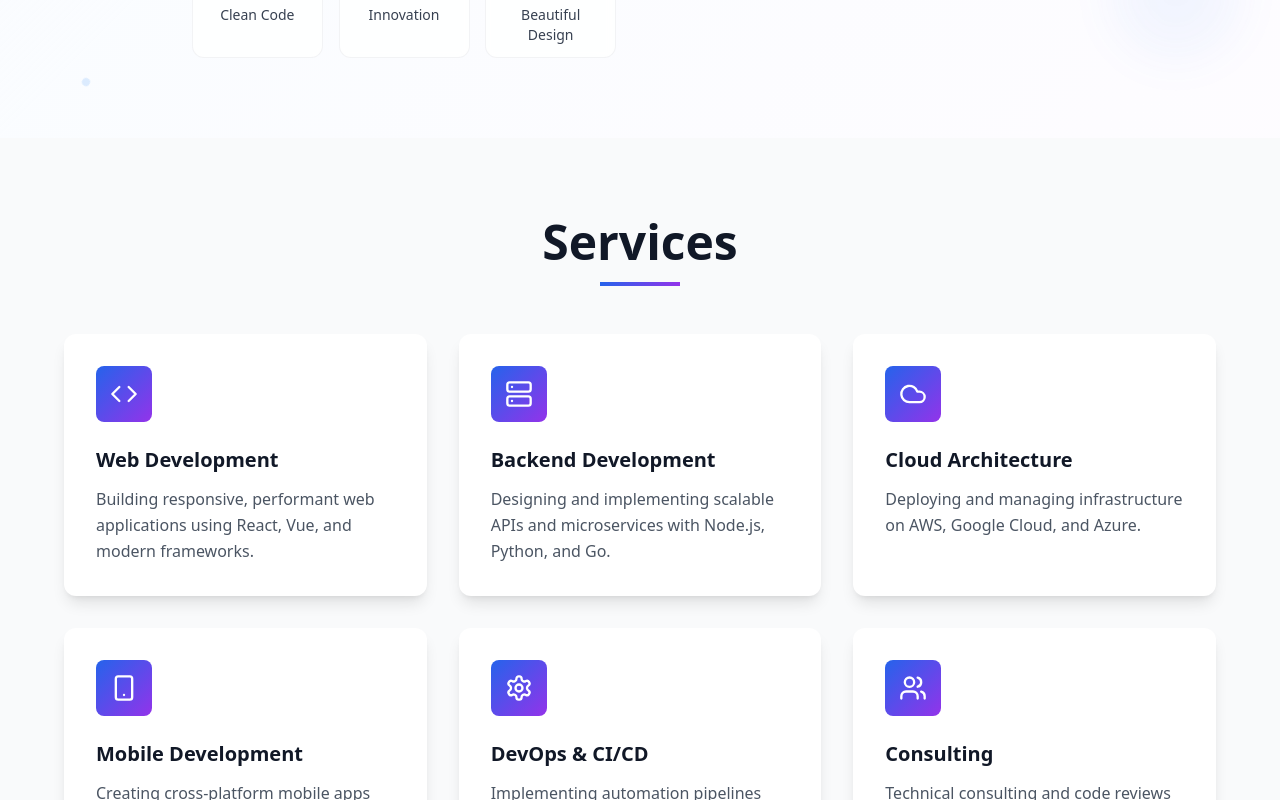
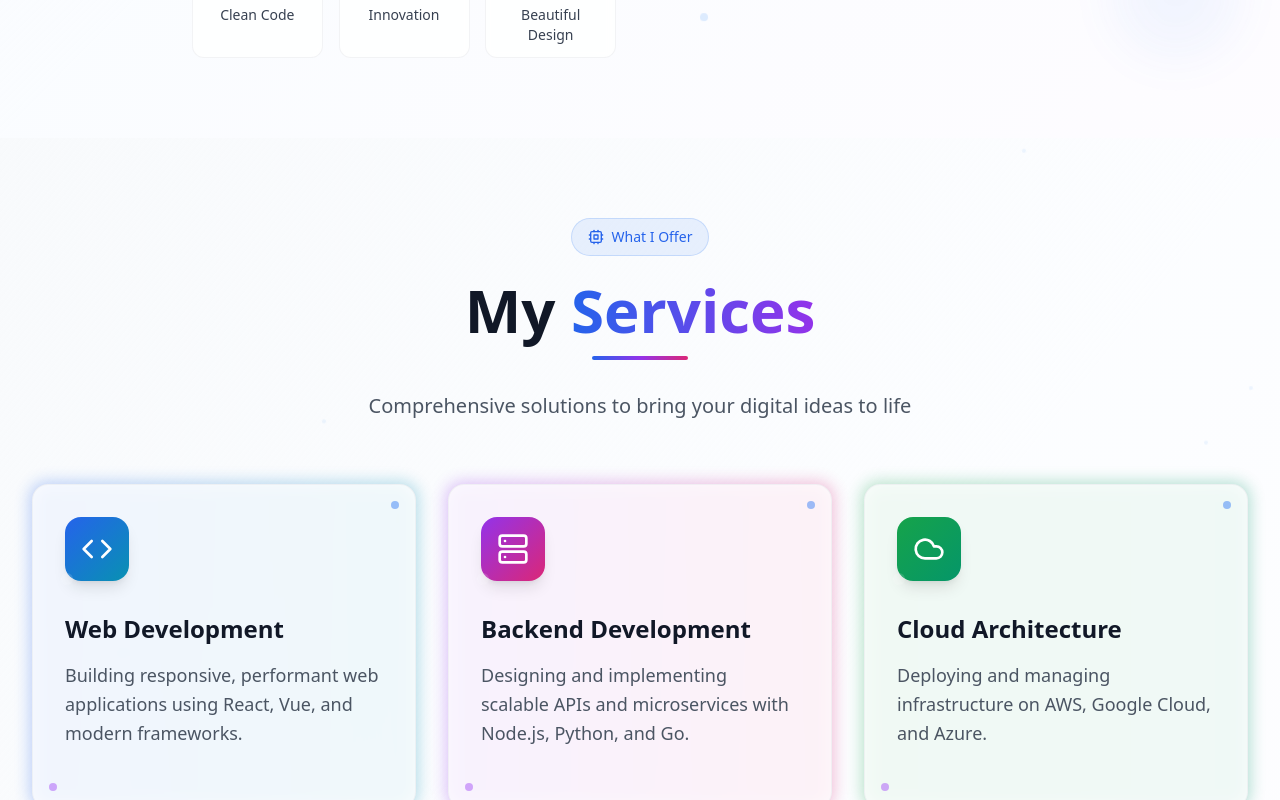
Before and after one commit to kavindisathsarani/Portfolio-react-tailwindCss, a React (Vite) app: page / in a window 1280 px wide. Shown: the part 2120-2920 px from the top of the page. Built offline with nearby package versions, Linux system fonts and the light colour scheme.

Commit message:
fixed service page

```diff
--- a/src/components/Services.tsx
+++ b/src/components/Services.tsx
@@ -1,6 +1,65 @@
-import { Code, Server, Cloud, Smartphone, Settings, Users } from 'lucide-react';
+// import { Code, Server, Cloud, Smartphone, Settings, Users } from 'lucide-react';
+// import { portfolioData } from '../data/portfolio';
+// import { useIntersectionObserver } from '../hooks/useIntersectionObserver';
+
+// const iconMap = {
+//   code: Code,
+//   server: Server,
+//   cloud: Cloud,
+//   smartphone: Smartphone,
+//   settings: Settings,
+//   users: Users,
+// };
+
+// export function Services() {
+//   const { ref, isVisible } = useIntersectionObserver({ threshold: 0.1 });
+
+//   return (
+//     <section id="services" className="py-20 bg-gray-50 dark:bg-gray-800/50">
+//       <div className="container mx-auto px-4 sm:px-6 lg:px-8">
+//         <div
+//           ref={ref}
+//           className={`transition-all duration-700 ${
+//             isVisible ? 'opacity-100 translate-y-0' : 'opacity-0 translate-y-10'
+//           }`}
+//         >
+//           <h2 className="text-4xl sm:text-5xl font-bold text-center text-gray-900 dark:text-white mb-4">
+//             Services
+//           </h2>
+//           <div className="w-20 h-1 bg-gradient-to-r from-blue-600 to-purple-600 mx-auto mb-12"></div>
+
+//           <div className="grid sm:grid-cols-2 lg:grid-cols-3 gap-8 max-w-6xl mx-auto">
+//             {portfolioData.services.map((service, index) => {
+//               const Icon = iconMap[service.icon as keyof typeof iconMap];
+//               return (
+//                 <div
+//                   key={index}
+//                   className="group bg-white dark:bg-gray-900 rounded-xl p-8 shadow-lg hover:shadow-2xl transition-all duration-300 transform hover:-translate-y-2"
+//                   style={{ animationDelay: `${index * 100}ms` }}
+//                 >
+//                   <div className="w-14 h-14 bg-gradient-to-br from-blue-600 to-purple-600 rounded-lg flex items-center justify-center mb-6 group-hover:scale-110 transition-transform duration-300">
+//                     <Icon className="w-7 h-7 text-white" />
+//                   </div>
+//                   <h3 className="text-xl font-bold text-gray-900 dark:text-white mb-3">
+//                     {service.title}
+//                   </h3>
+//                   <p className="text-gray-600 dark:text-gray-400 leading-relaxed">
+//                     {service.description}
+//                   </p>
+//                 </div>
+//               );
+//             })}
+//           </div>
+//         </div>
+//       </div>
+//     </section>
+//   );
+// }
+
+import { Code, Server, Cloud, Smartphone, Settings, Users, Layers, Cpu } from 'lucide-react';
 import { portfolioData } from '../data/portfolio';
 import { useIntersectionObserver } from '../hooks/useIntersectionObserver';
+import { useState } from 'react';
 
 const iconMap = {
   code: Code,
@@ -9,46 +68,138 @@ const iconMap = {
   smartphone: Smartphone,
   settings: Settings,
   users: Users,
+  layers: Layers,
+  cpu: Cpu,
 };
 
 export function Services() {
   const { ref, isVisible } = useIntersectionObserver({ threshold: 0.1 });
+  const [hoveredCard, setHoveredCard] = useState<number | null>(null);
+
+  // Add Full Stack Development to services if not already there
+  const servicesWithFullStack = [
+    ...portfolioData.services,
+    {
+      title: "Full Stack Development",
+      description: "End-to-end web application development using modern technologies like React, Node.js, and cloud platforms",
+      icon: "layers"
+    }
+  ];
+
+  const gradients = [
+    'from-blue-600 to-cyan-600',
+    'from-purple-600 to-pink-600',
+    'from-green-600 to-emerald-600',
+    'from-orange-600 to-red-600',
+    'from-indigo-600 to-purple-600',
+    'from-teal-600 to-blue-600',
+    'from-rose-600 to-orange-600',
+    'from-violet-600 to-purple-600',
+  ];
 
   return (
-    <section id="services" className="py-20 bg-gray-50 dark:bg-gray-800/50">
-      <div className="container mx-auto px-4 sm:px-6 lg:px-8">
+    <section id="services" className="py-20 bg-gradient-to-br from-slate-50 via-blue-50/20 to-purple-50/20 dark:from-gray-900 dark:via-blue-900/5 dark:to-purple-900/5 relative overflow-hidden">
+      {/* Animated Background */}
+      <div className="absolute inset-0">
+        {[...Array(12)].map((_, i) => (
+          <div
+            key={i}
+            className="absolute w-1 h-1 bg-blue-400/10 rounded-full animate-float"
+            style={{
+              left: `${Math.random() * 100}%`,
+              top: `${Math.random() * 100}%`,
+              animationDelay: `${Math.random() * 5}s`,
+              animationDuration: `${6 + Math.random() * 8}s`,
+            }}
+          />
+        ))}
+      </div>
+
+      <div className="container mx-auto px-4 sm:px-6 lg:px-8 relative z-10">
         <div
           ref={ref}
-          className={`transition-all duration-700 ${
+          className={`transition-all duration-1000 ${
             isVisible ? 'opacity-100 translate-y-0' : 'opacity-0 translate-y-10'
           }`}
         >
-          <h2 className="text-4xl sm:text-5xl font-bold text-center text-gray-900 dark:text-white mb-4">
-            Services
-          </h2>
-          <div className="w-20 h-1 bg-gradient-to-r from-blue-600 to-purple-600 mx-auto mb-12"></div>
+          {/* Section Header */}
+          <div className="text-center mb-16">
+            <div className="inline-flex items-center px-4 py-2 rounded-full bg-blue-500/10 border border-blue-500/20 text-blue-600 dark:text-blue-400 text-sm font-medium mb-6">
+              <Cpu className="w-4 h-4 mr-2" />
+              What I Offer
+            </div>
+            <h2 className="text-4xl sm:text-5xl lg:text-6xl font-bold text-center text-gray-900 dark:text-white mb-4">
+              My <span className="bg-gradient-to-r from-blue-600 to-purple-600 bg-clip-text text-transparent">Services</span>
+            </h2>
+            <div className="w-24 h-1 bg-gradient-to-r from-blue-600 via-purple-600 to-pink-600 mx-auto mb-8 rounded-full"></div>
+            <p className="text-xl text-gray-600 dark:text-gray-400 max-w-2xl mx-auto">
+              Comprehensive solutions to bring your digital ideas to life
+            </p>
+          </div>
 
-          <div className="grid sm:grid-cols-2 lg:grid-cols-3 gap-8 max-w-6xl mx-auto">
-            {portfolioData.services.map((service, index) => {
+          <div className="grid sm:grid-cols-2 lg:grid-cols-3 gap-8 max-w-7xl mx-auto">
+            {servicesWithFullStack.map((service, index) => {
               const Icon = iconMap[service.icon as keyof typeof iconMap];
+              const gradient = gradients[index % gradients.length];
+
               return (
                 <div
                   key={index}
-                  className="group bg-white dark:bg-gray-900 rounded-xl p-8 shadow-lg hover:shadow-2xl transition-all duration-300 transform hover:-translate-y-2"
-                  style={{ animationDelay: `${index * 100}ms` }}
+                  className="group relative"
+                  onMouseEnter={() => setHoveredCard(index)}
+                  onMouseLeave={() => setHoveredCard(null)}
                 >
-                  <div className="w-14 h-14 bg-gradient-to-br from-blue-600 to-purple-600 rounded-lg flex items-center justify-center mb-6 group-hover:scale-110 transition-transform duration-300">
-                    <Icon className="w-7 h-7 text-white" />
+                  {/* Background Glow */}
+                  <div className={`absolute -inset-0.5 bg-gradient-to-r ${gradient} rounded-2xl blur opacity-30 group-hover:opacity-70 transition duration-500 ${
+                    hoveredCard === index ? 'opacity-50' : ''
+                  }`}></div>
+
+                  {/* Main Card */}
+                  <div className="relative bg-white/80 dark:bg-gray-900/80 backdrop-blur-sm rounded-2xl p-8 border border-gray-200/50 dark:border-gray-700/50 transition-all duration-500 transform hover:scale-105 hover:shadow-2xl">
+
+                    {/* Icon Container */}
+                    <div className={`relative mb-8 transform group-hover:scale-110 transition-transform duration-500`}>
+                      <div className={`w-16 h-16 bg-gradient-to-br ${gradient} rounded-2xl flex items-center justify-center shadow-lg`}>
+                        <Icon className="w-8 h-8 text-white" />
+                      </div>
+
+                      {/* Floating Particles */}
+                      <div className="absolute -top-2 -right-2 w-4 h-4 bg-white/20 rounded-full animate-ping"></div>
+                      <div className="absolute -bottom-1 -left-1 w-3 h-3 bg-white/30 rounded-full animate-pulse"></div>
+                    </div>
+
+                    {/* Content */}
+                    <h3 className="text-2xl font-bold text-gray-900 dark:text-white mb-4 group-hover:text-transparent group-hover:bg-clip-text group-hover:bg-gradient-to-r group-hover:from-blue-600 group-hover:to-purple-600 transition-all duration-300">
+                      {service.title}
+                    </h3>
+
+                    <p className="text-gray-600 dark:text-gray-400 leading-relaxed text-lg mb-6">
+                      {service.description}
+                    </p>
+
+                    {/* Hover Line */}
+                    <div className={`w-0 group-hover:w-full h-0.5 bg-gradient-to-r ${gradient} rounded-full transition-all duration-500`}></div>
+
+                    {/* Corner Accents */}
+                    <div className="absolute top-4 right-4 w-2 h-2 bg-blue-500/50 rounded-full group-hover:scale-150 transition-transform duration-300"></div>
+                    <div className="absolute bottom-4 left-4 w-2 h-2 bg-purple-500/50 rounded-full group-hover:scale-150 transition-transform duration-300" style={{transitionDelay: '100ms'}}></div>
                   </div>
-                  <h3 className="text-xl font-bold text-gray-900 dark:text-white mb-3">
-                    {service.title}
-                  </h3>
-                  <p className="text-gray-600 dark:text-gray-400 leading-relaxed">
-                    {service.description}
-                  </p>
+
+                  {/* Floating Elements */}
+                  <div className={`absolute -z-10 -inset-2 bg-gradient-to-br ${gradient} rounded-2xl opacity-0 group-hover:opacity-5 transition-opacity duration-500`}></div>
                 </div>
               );
             })}
+          </div>
+
+          {/* Bottom CTA */}
+          <div className="text-center mt-16">
+            <div className="inline-flex items-center px-6 py-3 bg-white/80 dark:bg-gray-800/80 backdrop-blur-sm rounded-2xl border border-gray-200/50 dark:border-gray-700/50">
+              <div className="w-2 h-2 bg-green-500 rounded-full animate-pulse mr-3"></div>
+              <span className="text-gray-700 dark:text-gray-300 font-medium">
+                Ready to start your project? Let's talk!
+              </span>
+            </div>
           </div>
         </div>
       </div>
```
